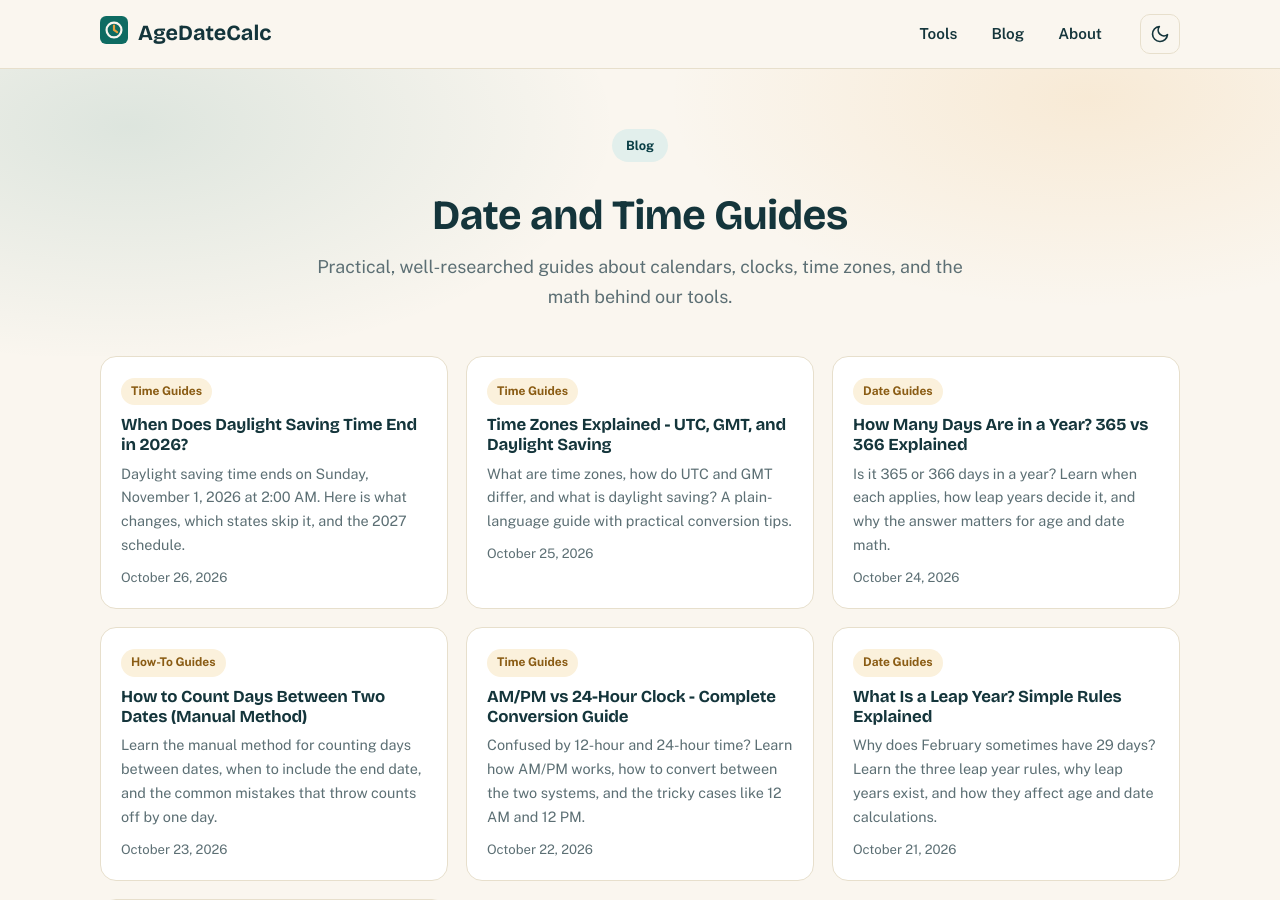
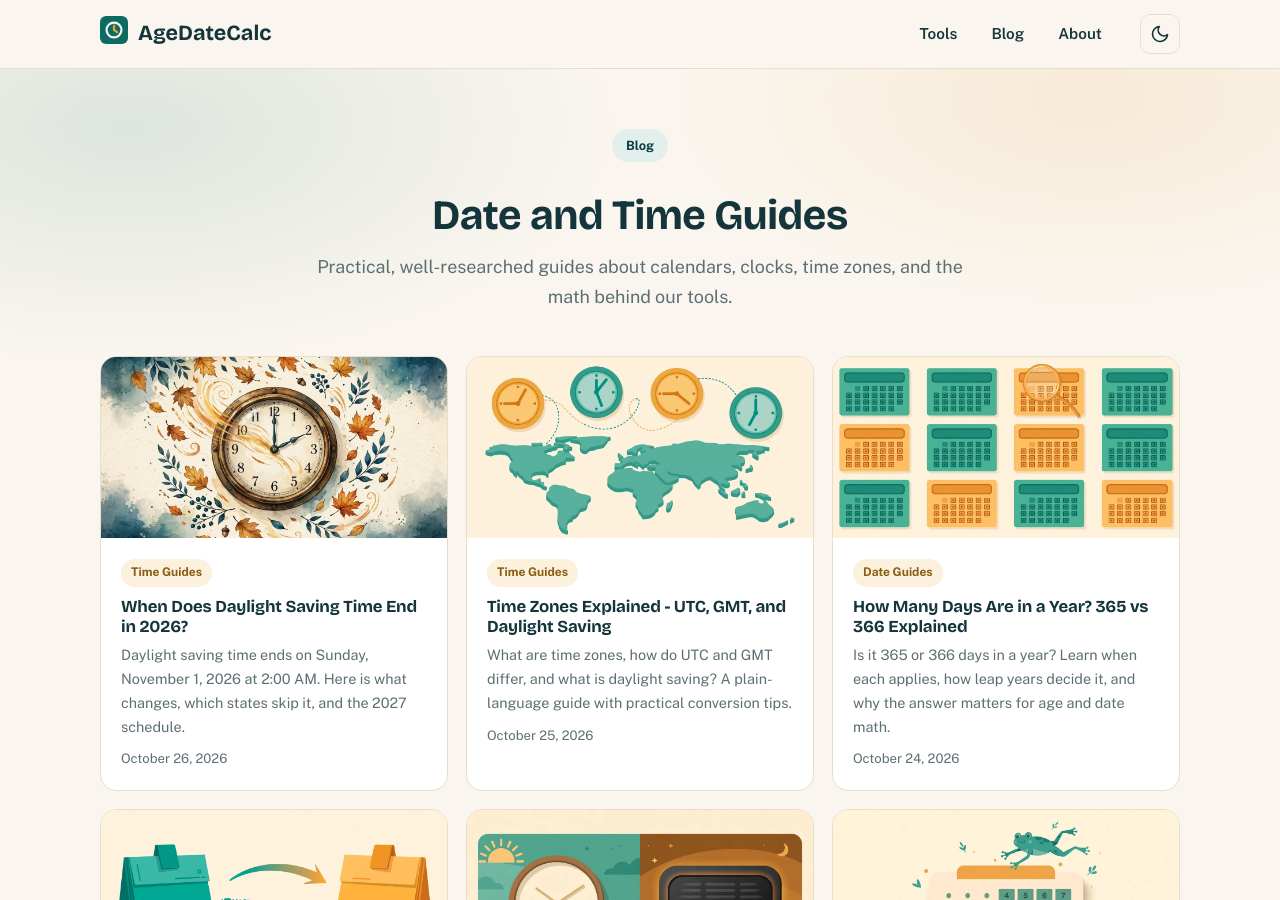
Before and after one commit to zaidmeo09-dhangal/agedatecalc, a Jekyll site: the page built from blog.md, in a window 1280 px wide and 900 px high. Built offline with Jekyll 4.4.1, drawn with Linux system fonts in a browser that asks for light colours.

Commit message:
Ready-to-go upgrade: featured images 1200x630 WebP, FAQ sections+schema, tables, og:image

```diff
--- a/blog.md
+++ b/blog.md
@@ -18,6 +18,7 @@
     <div class="guides-grid">
       {% for post in site.posts %}
       <a class="guide-card" href="{{ post.url | relative_url }}">
+        {% if post.image %}<img class="guide-thumb" src="{{ post.image | relative_url }}" alt="{{ post.title }}" width="1200" height="630" loading="lazy">{% endif %}
         <div class="guide-body">
           <span class="guide-tag">{{ post.category | default: "Guide" }}</span>
           <h3>{{ post.title }}</h3>
```
